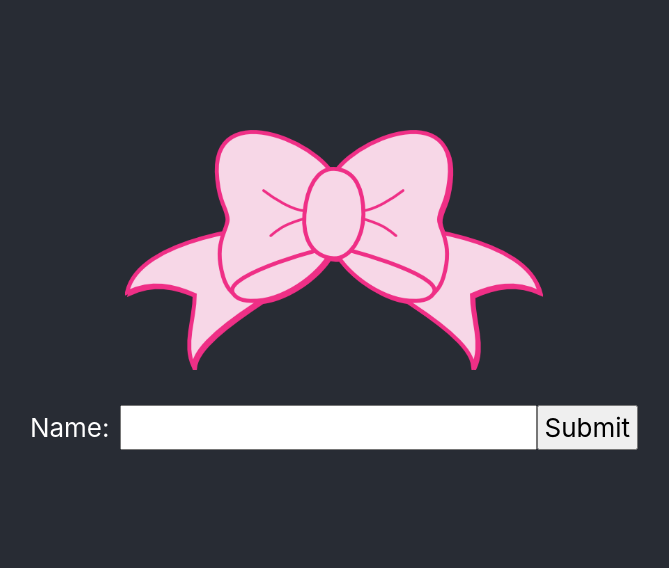
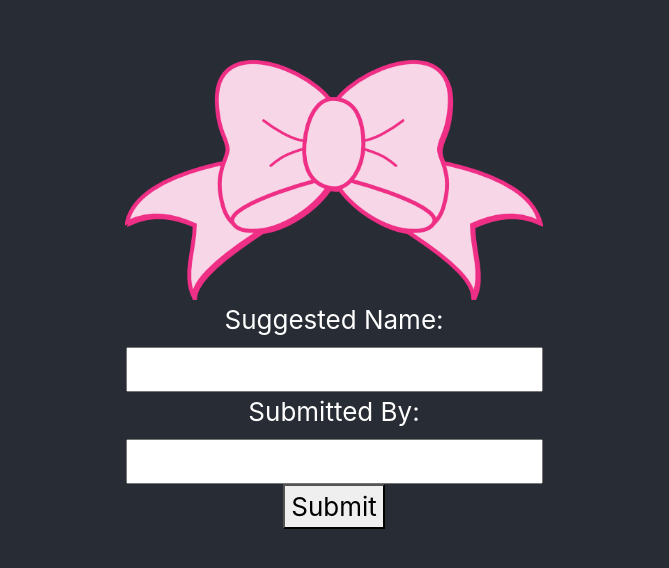
Before and after one commit to jaybaffoni/babynames, a React (Create React App) app: page / in a window 1280 px wide. Shown: the part 106-674 px from the top of the page, without its empty margins (306-975 px from the left). Built offline with nearby package versions, Linux system fonts and the light colour scheme.

Commit message:
added submitter field

```diff
--- a/src/App.js
+++ b/src/App.js
@@ -6,35 +6,54 @@ import './App.css';
 class NameForm extends React.Component {
   constructor(props) {
     super(props);
-    this.state = {value: ''};
+    this.state = {name: '', submitter:''};
 
-    this.handleChange = this.handleChange.bind(this);
+    this.handleNameChange = this.handleNameChange.bind(this);
+    this.handleSubmitterChange = this.handleSubmitterChange.bind(this);
     this.handleSubmit = this.handleSubmit.bind(this);
   }
 
-  handleChange(event) {
-    this.setState({value: event.target.value});
+  handleNameChange(event) {
+    this.setState({name:event.target.value});
+  }
+
+  handleSubmitterChange(event) {
+    this.setState({submitter:event.target.value});
   }
 
   handleSubmit(event) {
     event.preventDefault();
-    console.log(this.state.value);
-    let data = this.state.value;
+    console.log(this.state.name);
+    console.log(this.state.submitter);
     axios.post('https://baffoni-baby.herokuapp.com/entries', {
-      // name: event.target.value
-      name: data
-    })
+      name: this.state.name, submitter: this.state.submitter
+    });
+
   }
 
   render() {
     return (
-      <form style={{marginTop:'35px'}} onSubmit={this.handleSubmit}>
-        <label>
-          Name:
-          <input style={{marginLeft:'10px'}} type="text" value={this.state.value} onChange={this.handleChange} onSubmit={this.handleSubmit} />
-        </label>
-        <input type="submit" value="Submit" />
-      </form>
+      <div>
+      <form>
+              <label>Suggested Name:</label>
+              <br></br>
+              <input type="text"
+                     name="name"
+                     value={this.state.name}
+                     onChange={this.handleNameChange}
+              />
+              <br></br>
+              <label>Submitted By:</label>
+              <br></br>
+              <input type="text"
+                     name="submitter"
+                     value={this.state.submitter}
+                     onChange={this.handleSubmitterChange}
+              />
+
+          </form>
+      <button onClick={this.handleSubmit}> Submit </button>
+      </div>
     );
   }
 }
```
